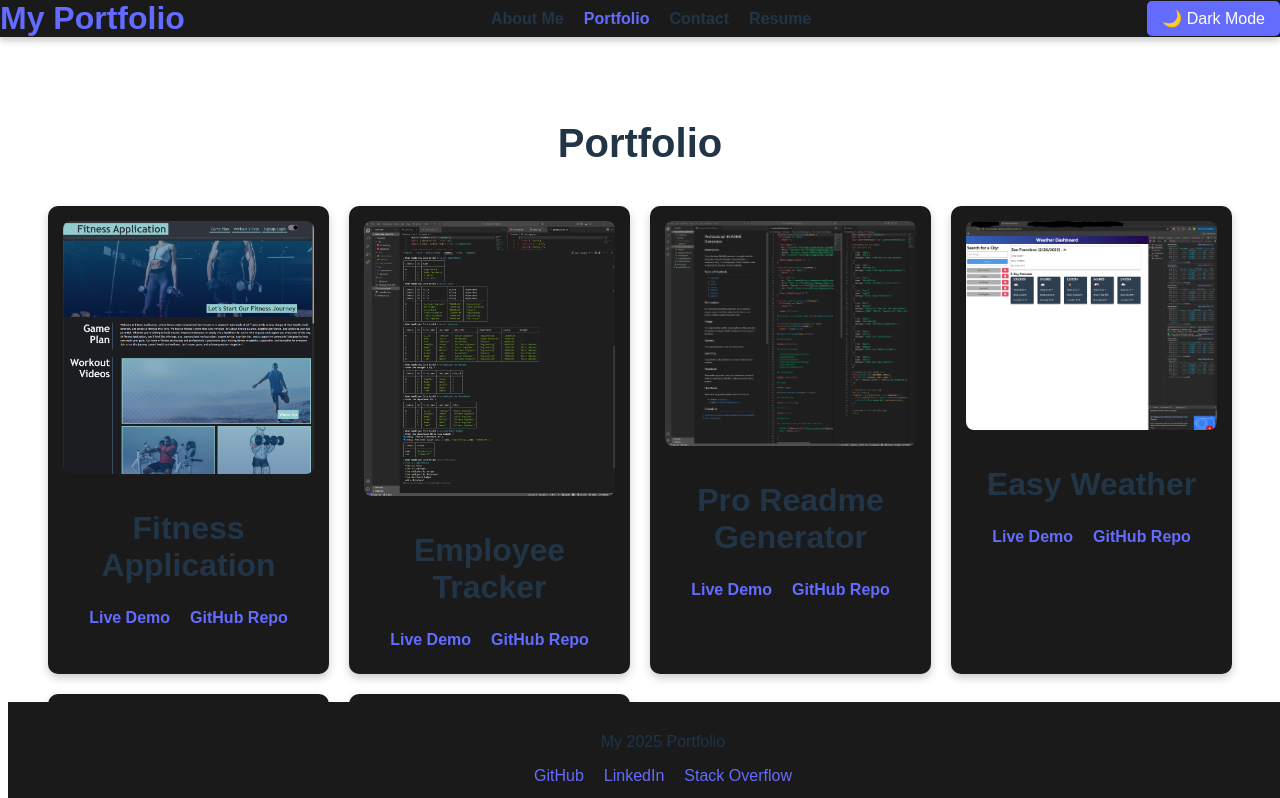
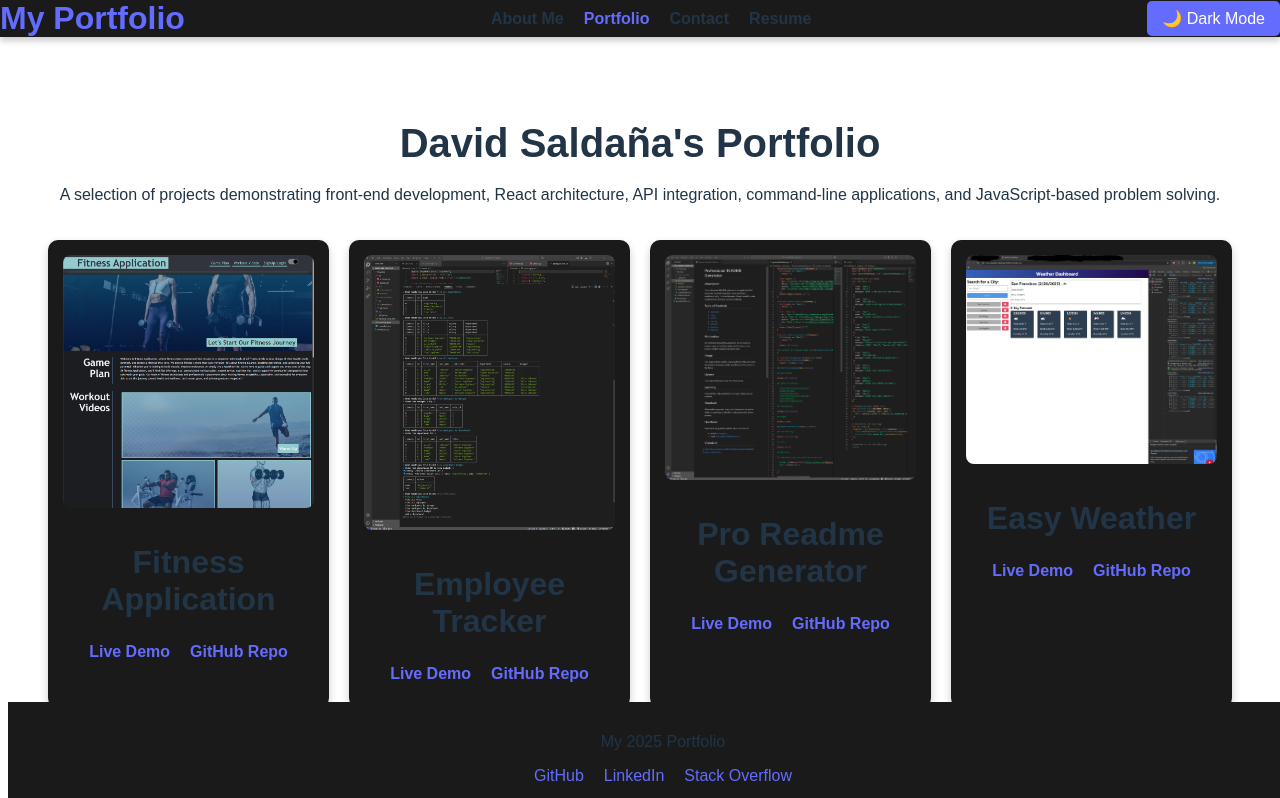
Before and after one commit to Fortunate122/React_Portfolio, a React (Vite) app: page /portfolio in a window 1280 px wide. Shown: the top 798 px of the page. Built offline with nearby package versions, Linux system fonts and the light colour scheme.

Commit message:
improve portfolio project data and section structure

```diff
--- a/src/pages/Portfolio.jsx
+++ b/src/pages/Portfolio.jsx
@@ -11,36 +11,54 @@ const projects = [
   {
     title: "Fitness Application",
     image: fitnessAppImg,
+    description:
+      "Fitness-focused application designed to support user interaction, track engagement, and present information through a clean interface.",
+    tech: ["JavaScript", "HTML", "CSS"],
     liveLink: "https://fortunate122.github.io/Fitness-App/",
     repoLink: "https://github.com/Fortunate122/Fitness-App",
   },
   {
     title: "Employee Tracker",
     image: employeeTrackerImg,
+    description:
+      "Command-line employee management application for viewing and organizing departments, roles, and employees through database-driven prompts.",
+    tech: ["Node.js", "Inquirer", "PostgreSQL"],
     liveLink: "https://drive.google.com/file/d/1fHxxTIy77h6cl7uqggaGEGN5snNsTNDH/view",
     repoLink: "https://github.com/Fortunate122/Employee_Tracker",
   },
   {
     title: "Pro Readme Generator",
     image: readmeGenImg,
+    description:
+      "CLI-based README generator that collects user input and produces a structured professional README file for development projects.",
+    tech: ["Node.js", "Inquirer", "JavaScript"],
     liveLink: "https://drive.google.com/file/d/1gttTvvnip3Ab6TMipbXVXHM6LznedBDO/view",
     repoLink: "https://github.com/Fortunate122/Pro_Readme_Generator",
   },
   {
     title: "Easy Weather",
     image: easyWeatherImg,
+    description:
+      "Weather dashboard that retrieves forecast data by location and presents current and future conditions in a responsive layout.",
+    tech: ["JavaScript", "API", "HTML", "CSS"],
     liveLink: "https://weather-dashboard-f4b1.onrender.com/",
     repoLink: "https://github.com/Fortunate122/Easy_Weather",
   },
   {
     title: "Vehicle Builder",
     image: vehicleBuilderImg,
+    description:
+      "Object-oriented application for building and interacting with different vehicle types through command-line logic and class-based structure.",
+    tech: ["TypeScript", "Node.js", "OOP"],
     liveLink: "https://drive.google.com/file/d/17eMY5t8aACiq8urOk2owX6HKY_5kXEO7/view",
     repoLink: "https://github.com/Fortunate122/Vehicle_Builder_app",
   },
   {
     title: "React Portfolio",
     image: reactPortfolioImg,
+    description:
+      "Responsive developer portfolio built with React and Vite to showcase projects, technical skills, resume access, and contact information.",
+    tech: ["React", "Vite", "JavaScript", "CSS"],
     liveLink: "https://cute-puffpuff-2bcfd1.netlify.app/",
     repoLink: "https://github.com/Fortunate122/React_Portfolio",
   },
@@ -49,10 +67,16 @@ const projects = [
 function Portfolio() {
   return (
     <section>
-      <h2>Portfolio</h2>
+      <h2>David Saldaña's Portfolio</h2>
+      <p className="portfolio-intro">
+        A selection of projects demonstrating front-end development, React
+        architecture, API integration, command-line applications, and
+        JavaScript-based problem solving.
+      </p>
+
       <div className="project-list">
-        {projects.map((project, index) => (
-          <Project key={index} {...project} />
+        {projects.map((project) => (
+          <Project key={project.title} {...project} />
         ))}
       </div>
     </section>
```
